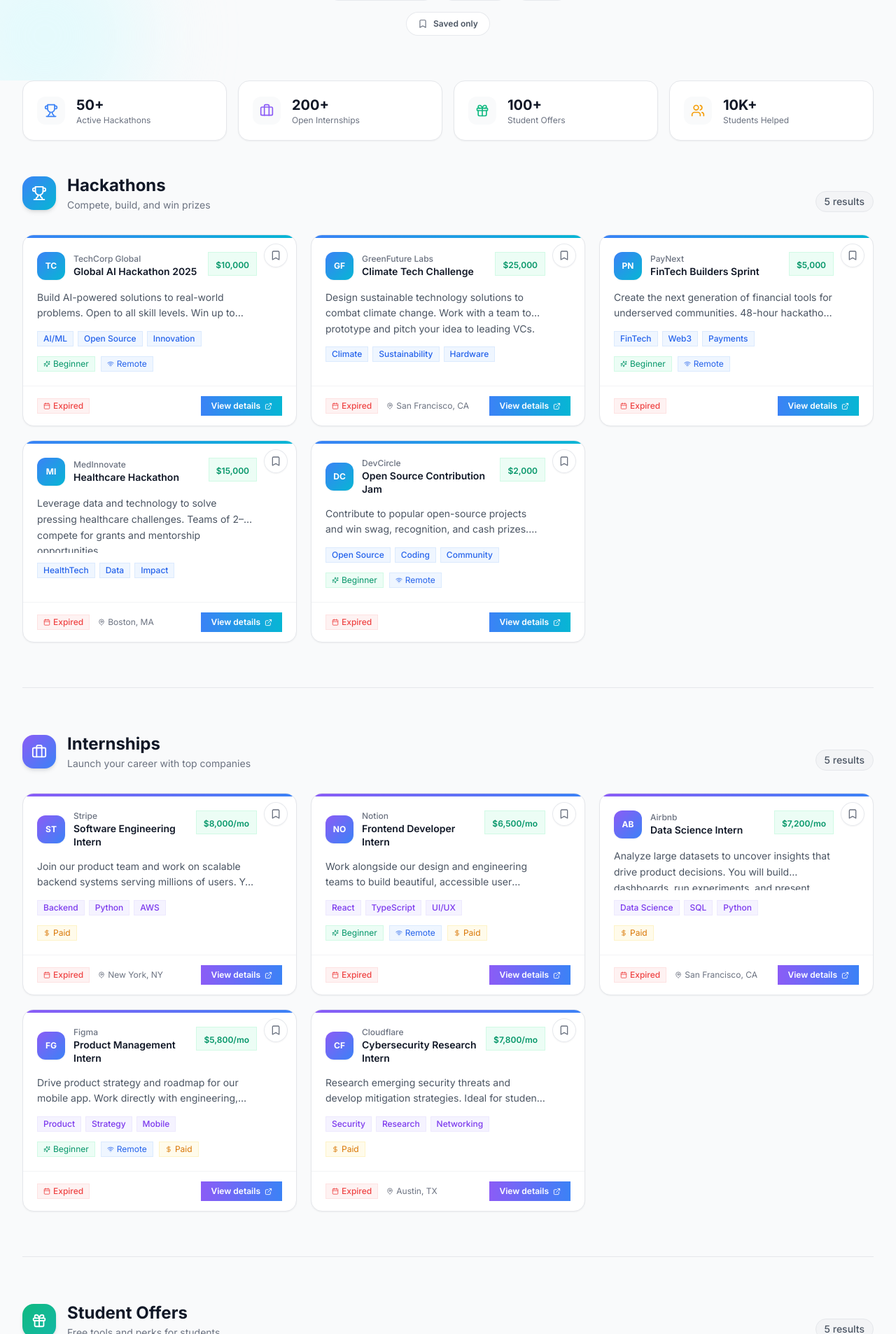
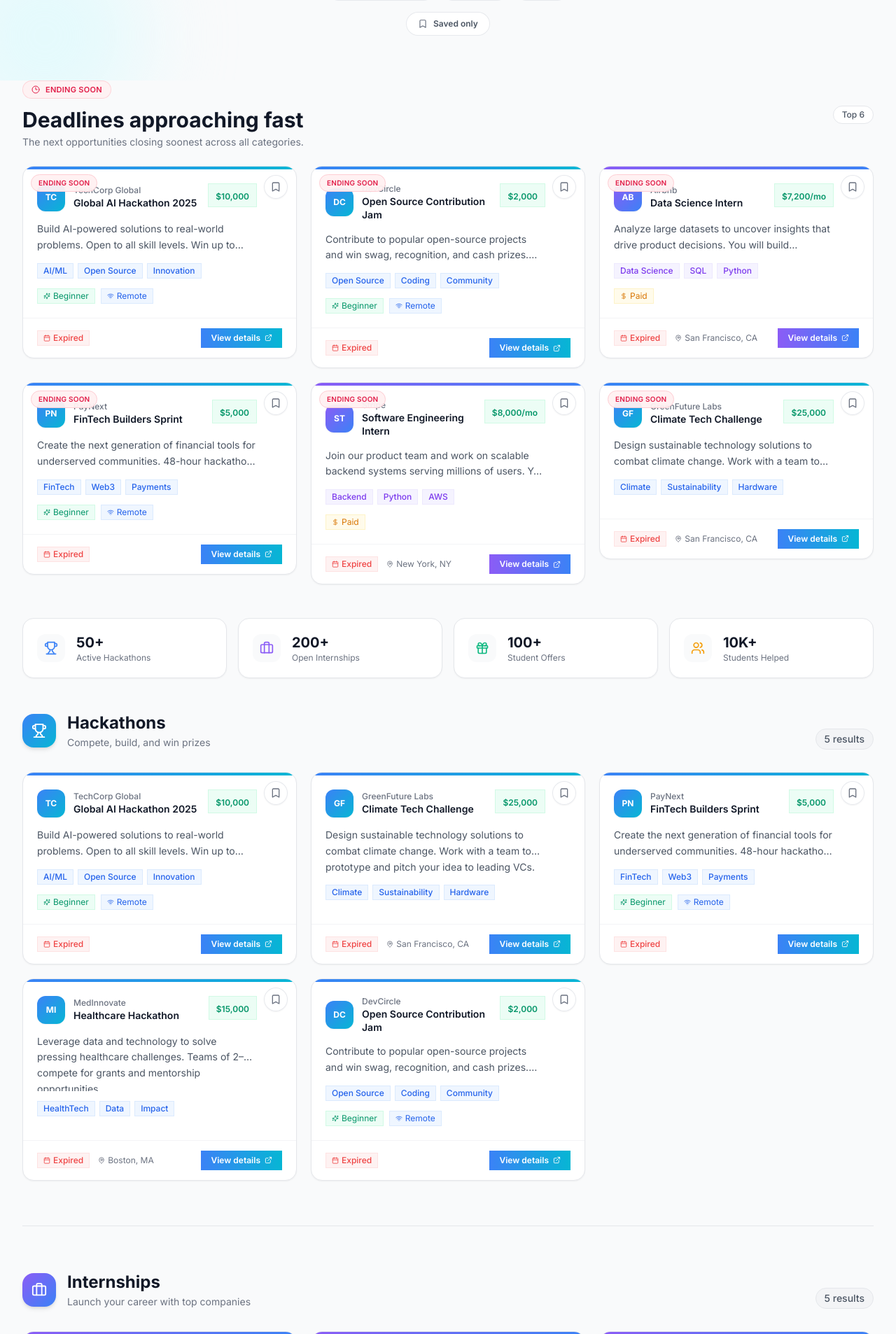
Before and after one commit to akshat-j1/studenthub, a Next.js app: page / in a window 1280 px wide. Shown: the part 514-2420 px from the top of the page at 70% size. Built offline with nearby package versions, Linux system fonts and the light colour scheme.

Commit message:
Finalize frontend with ending soon and lint fixes

```diff
--- a/app/page.tsx
+++ b/app/page.tsx
@@ -1,7 +1,7 @@
 'use client';
 
 import { useState, useMemo } from 'react';
-import { Trophy, Briefcase, Gift, Zap, Users, Star, SearchX, Bookmark } from 'lucide-react';
+import { Trophy, Briefcase, Gift, Zap, Users, Star, SearchX, Bookmark, Clock3 } from 'lucide-react';
 
 import Navbar from '@/components/Navbar';
 import SearchBar from '@/components/SearchBar';
@@ -18,6 +18,8 @@ const statsData = [
   { label: 'Student Offers', value: '100+', icon: Gift, color: 'text-emerald-500' },
   { label: 'Students Helped', value: '10K+', icon: Users, color: 'text-amber-500' },
 ];
+const INITIAL_VISIBLE_COUNT = 6;
+const LOAD_MORE_STEP = 6;
 
 function applyFilters(items: Opportunity[], search: string, filters: Filters): Opportunity[] {
   return items.filter((item) => {
@@ -73,6 +75,13 @@ export default function Home() {
     () => filterBySavedIds(applyFilters(studentOffers, search, filters), savedIds, showSavedOnly),
     [search, filters, savedIds, showSavedOnly]
   );
+  const endingSoonItems = useMemo(
+    () =>
+      [...filteredHackathons, ...filteredInternships, ...filteredOffers]
+        .sort((a, b) => new Date(a.deadline).getTime() - new Date(b.deadline).getTime())
+        .slice(0, 6),
+    [filteredHackathons, filteredInternships, filteredOffers]
+  );
 
   const totalResults = filteredHackathons.length + filteredInternships.length + filteredOffers.length;
 
@@ -90,6 +99,8 @@ export default function Home() {
     });
     setShowSavedOnly(false);
   };
+
+  const paginationResetKey = `${search}|${filters.beginnerFriendly}|${filters.remote}|${filters.paid}|${showSavedOnly}|${savedIds.join(',')}`;
 
   return (
     <div className="min-h-screen bg-gray-50 dark:bg-gray-950 transition-colors duration-300">
@@ -166,6 +177,46 @@ export default function Home() {
         </div>
       </section>
 
+      {/* Ending Soon */}
+      <section className="max-w-7xl mx-auto px-4 sm:px-6 lg:px-8 pb-12">
+        <div className="mb-6 flex items-center justify-between gap-3">
+          <div>
+            <div className="inline-flex items-center gap-2 rounded-full border border-rose-200/80 dark:border-rose-800/70 bg-rose-50/80 dark:bg-rose-950/30 px-3 py-1 text-[11px] font-semibold uppercase tracking-wide text-rose-600 dark:text-rose-300">
+              <Clock3 size={12} />
+              Ending Soon
+            </div>
+            <h2 className="mt-3 text-2xl sm:text-3xl font-bold text-gray-900 dark:text-white">
+              Deadlines approaching fast
+            </h2>
+            <p className="mt-1 text-sm text-gray-500 dark:text-gray-400">
+              The next opportunities closing soonest across all categories.
+            </p>
+          </div>
+          <span className="hidden sm:inline-flex items-center rounded-full border border-gray-200 dark:border-gray-700 px-3 py-1 text-xs font-medium text-gray-600 dark:text-gray-300 bg-white dark:bg-gray-800/70">
+            Top {endingSoonItems.length}
+          </span>
+        </div>
+
+        {endingSoonItems.length > 0 ? (
+          <div className="grid grid-cols-1 sm:grid-cols-2 lg:grid-cols-3 gap-5">
+            {endingSoonItems.map((item) => (
+              <div key={`ending-${item.id}`} className="relative">
+                <span className="pointer-events-none absolute left-3 top-3 z-20 rounded-full border border-rose-200 dark:border-rose-800/70 bg-rose-50/95 dark:bg-rose-950/80 px-2.5 py-1 text-[10px] font-semibold uppercase tracking-wide text-rose-600 dark:text-rose-300">
+                  Ending Soon
+                </span>
+                <OpportunityCard opportunity={item} />
+              </div>
+            ))}
+          </div>
+        ) : (
+          <div className="rounded-2xl border border-gray-200 dark:border-gray-700/60 bg-white dark:bg-gray-800/60 px-6 py-10 text-center shadow-sm">
+            <p className="text-sm font-medium text-gray-700 dark:text-gray-300">
+              No upcoming deadlines match the current search and filters.
+            </p>
+          </div>
+        )}
+      </section>
+
       {/* Stats */}
       <section className="max-w-7xl mx-auto px-4 sm:px-6 lg:px-8 pb-12">
         <div className="grid grid-cols-2 lg:grid-cols-4 gap-4">
@@ -193,74 +244,12 @@ export default function Home() {
         ) : noMatches ? (
           <NoResultsEmptyState onClear={clearSearchAndFilters} searchQuery={search.trim()} />
         ) : (
-          <>
-            {/* Hackathons */}
-            <section>
-              <SectionHeader
-                id="hackathons"
-                title="Hackathons"
-                subtitle="Compete, build, and win prizes"
-                icon={Trophy}
-                count={filteredHackathons.length}
-                gradient="from-blue-500 to-cyan-500"
-              />
-              {filteredHackathons.length > 0 ? (
-                <div className="grid grid-cols-1 sm:grid-cols-2 lg:grid-cols-3 gap-5">
-                  {filteredHackathons.map((item) => (
-                    <OpportunityCard key={item.id} opportunity={item} />
-                  ))}
-                </div>
-              ) : (
-                <EmptyState type="hackathons" />
-              )}
-            </section>
-
-            <div className="border-t border-gray-200 dark:border-gray-800" />
-
-            {/* Internships */}
-            <section>
-              <SectionHeader
-                id="internships"
-                title="Internships"
-                subtitle="Launch your career with top companies"
-                icon={Briefcase}
-                count={filteredInternships.length}
-                gradient="from-violet-500 to-blue-500"
-              />
-              {filteredInternships.length > 0 ? (
-                <div className="grid grid-cols-1 sm:grid-cols-2 lg:grid-cols-3 gap-5">
-                  {filteredInternships.map((item) => (
-                    <OpportunityCard key={item.id} opportunity={item} />
-                  ))}
-                </div>
-              ) : (
-                <EmptyState type="internships" />
-              )}
-            </section>
-
-            <div className="border-t border-gray-200 dark:border-gray-800" />
-
-            {/* Student Offers */}
-            <section>
-              <SectionHeader
-                id="offers"
-                title="Student Offers"
-                subtitle="Free tools and perks for students"
-                icon={Gift}
-                count={filteredOffers.length}
-                gradient="from-emerald-500 to-teal-500"
-              />
-              {filteredOffers.length > 0 ? (
-                <div className="grid grid-cols-1 sm:grid-cols-2 lg:grid-cols-3 gap-5">
-                  {filteredOffers.map((item) => (
-                    <OpportunityCard key={item.id} opportunity={item} />
-                  ))}
-                </div>
-              ) : (
-                <EmptyState type="student offers" />
-              )}
-            </section>
-          </>
+          <PaginatedSections
+            key={paginationResetKey}
+            filteredHackathons={filteredHackathons}
+            filteredInternships={filteredInternships}
+            filteredOffers={filteredOffers}
+          />
         )}
       </main>
 
@@ -360,3 +349,117 @@ function NoResultsEmptyState({
     </div>
   );
 }
+
+function PaginatedSections({
+  filteredHackathons,
+  filteredInternships,
+  filteredOffers,
+}: {
+  filteredHackathons: Opportunity[];
+  filteredInternships: Opportunity[];
+  filteredOffers: Opportunity[];
+}) {
+  const [visibleHackathons, setVisibleHackathons] = useState(INITIAL_VISIBLE_COUNT);
+  const [visibleInternships, setVisibleInternships] = useState(INITIAL_VISIBLE_COUNT);
+  const [visibleOffers, setVisibleOffers] = useState(INITIAL_VISIBLE_COUNT);
+
+  return (
+    <>
+      {/* Hackathons */}
+      <section>
+        <SectionHeader
+          id="hackathons"
+          title="Hackathons"
+          subtitle="Compete, build, and win prizes"
+          icon={Trophy}
+          count={filteredHackathons.length}
+          gradient="from-blue-500 to-cyan-500"
+        />
+        {filteredHackathons.length > 0 ? (
+          <>
+            <div className="grid grid-cols-1 sm:grid-cols-2 lg:grid-cols-3 gap-5">
+              {filteredHackathons.slice(0, visibleHackathons).map((item) => (
+                <OpportunityCard key={item.id} opportunity={item} />
+              ))}
+            </div>
+            {filteredHackathons.length > visibleHackathons && (
+              <LoadMoreButton onClick={() => setVisibleHackathons((count) => count + LOAD_MORE_STEP)} />
+            )}
+          </>
+        ) : (
+          <EmptyState type="hackathons" />
+        )}
+      </section>
+
+      <div className="border-t border-gray-200 dark:border-gray-800" />
+
+      {/* Internships */}
+      <section>
+        <SectionHeader
+          id="internships"
+          title="Internships"
+          subtitle="Launch your career with top companies"
+          icon={Briefcase}
+          count={filteredInternships.length}
+          gradient="from-violet-500 to-blue-500"
+        />
+        {filteredInternships.length > 0 ? (
+          <>
+            <div className="grid grid-cols-1 sm:grid-cols-2 lg:grid-cols-3 gap-5">
+              {filteredInternships.slice(0, visibleInternships).map((item) => (
+                <OpportunityCard key={item.id} opportunity={item} />
+              ))}
+            </div>
+            {filteredInternships.length > visibleInternships && (
+              <LoadMoreButton onClick={() => setVisibleInternships((count) => count + LOAD_MORE_STEP)} />
+            )}
+          </>
+        ) : (
+          <EmptyState type="internships" />
+        )}
+      </section>
+
+      <div className="border-t border-gray-200 dark:border-gray-800" />
+
+      {/* Student Offers */}
+      <section>
+        <SectionHeader
+          id="offers"
+          title="Student Offers"
+          subtitle="Free tools and perks for students"
+          icon={Gift}
+          count={filteredOffers.length}
+          gradient="from-emerald-500 to-teal-500"
+        />
+        {filteredOffers.length > 0 ? (
+          <>
+            <div className="grid grid-cols-1 sm:grid-cols-2 lg:grid-cols-3 gap-5">
+              {filteredOffers.slice(0, visibleOffers).map((item) => (
+                <OpportunityCard key={item.id} opportunity={item} />
+              ))}
+            </div>
+            {filteredOffers.length > visibleOffers && (
+              <LoadMoreButton onClick={() => setVisibleOffers((count) => count + LOAD_MORE_STEP)} />
+            )}
+          </>
+        ) : (
+          <EmptyState type="student offers" />
+        )}
+      </section>
+    </>
+  );
+}
+
+function LoadMoreButton({ onClick }: { onClick: () => void }) {
+  return (
+    <div className="mt-6 flex justify-center">
+      <button
+        type="button"
+        onClick={onClick}
+        className="inline-flex items-center justify-center rounded-full border border-gray-200 dark:border-gray-700 bg-white dark:bg-gray-800/70 px-5 py-2.5 text-sm font-semibold text-gray-700 dark:text-gray-200 shadow-sm hover:bg-gray-100 dark:hover:bg-gray-700/80 transition-colors focus:outline-none focus-visible:ring-2 focus-visible:ring-blue-500/40 focus-visible:ring-offset-2 dark:focus-visible:ring-offset-gray-950"
+      >
+        Load more
+      </button>
+    </div>
+  );
+}
--- a/hooks/use-saved-ids.ts
+++ b/hooks/use-saved-ids.ts
@@ -5,17 +5,16 @@ import { useCallback, useEffect, useState } from 'react';
 import { SAVED_IDS_CHANGED_EVENT, getSavedIds, toggleSaved as toggleSavedLib } from '@/lib/saved';
 
 export function useSavedIds() {
-  const [savedIds, setSavedIds] = useState<string[]>([]);
-
-  const refresh = useCallback(() => {
-    setSavedIds(getSavedIds());
-  }, []);
+  const [savedIds, setSavedIds] = useState<string[]>(() => getSavedIds());
 
   useEffect(() => {
-    refresh();
-    window.addEventListener(SAVED_IDS_CHANGED_EVENT, refresh);
-    return () => window.removeEventListener(SAVED_IDS_CHANGED_EVENT, refresh);
-  }, [refresh]);
+    const handleSavedIdsChanged = () => {
+      setSavedIds(getSavedIds());
+    };
+
+    window.addEventListener(SAVED_IDS_CHANGED_EVENT, handleSavedIdsChanged);
+    return () => window.removeEventListener(SAVED_IDS_CHANGED_EVENT, handleSavedIdsChanged);
+  }, []);
 
   const toggleSaved = useCallback((id: string) => {
     toggleSavedLib(id);
--- a/package.json
+++ b/package.json
@@ -4,7 +4,7 @@
   "private": true,
   "scripts": {
 
-    "dev": "NEXT_DISABLE_TURBOPACK=1 next dev",
+    "dev": "next dev",
 
     "build": "next build",
     "start": "next start",
```
Also changed, not shown: 1 other file (tests, documents, lock files or other folders).
